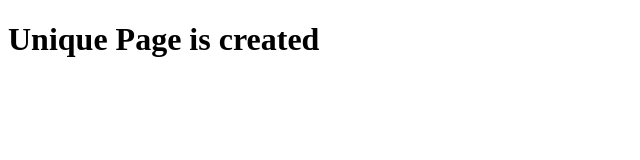
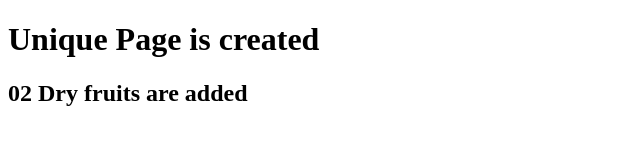
Before and after one commit to studentofwebdevelopment99/02-Active-mood-On, a plain HTML site: page 01-unique.html in a window 1280 px wide. Shown: the whole page, without its empty margins (0-640 px from the left). Drawn offline with Linux system fonts and the light colour scheme.

Commit message:
05: Dry fruits are added from : uniques page branch

```diff
--- a/01-unique.html
+++ b/01-unique.html
@@ -7,5 +7,6 @@
   </head>
   <body>
     <h1>Unique Page is created</h1>
+    <h2>02 Dry fruits are added</h2>
   </body>
 </html>
```
